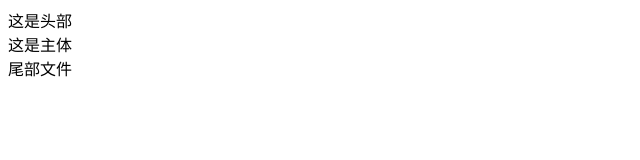
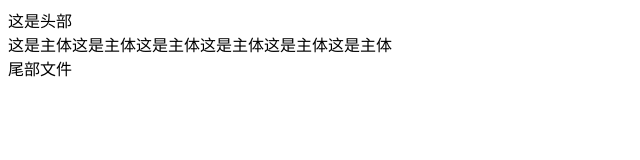
Before and after one commit to youthhist/xz, a plain HTML site: page index.html in a window 1280 px wide. Shown: the whole page, without its empty margins (0-640 px from the left). Drawn offline with Linux system fonts and the light colour scheme.

Commit message:
index.html mian*3

```diff
--- a/index.html
+++ b/index.html
@@ -10,7 +10,7 @@
  </head>
  <body>
  <div>这是头部</div>
-  <div class="main">这是主体</div>
+  <div class="main">这是主体这是主体这是主体这是主体这是主体这是主体</div>
   <div class="footer">尾部文件</div>
  </body>
 </html>
```
